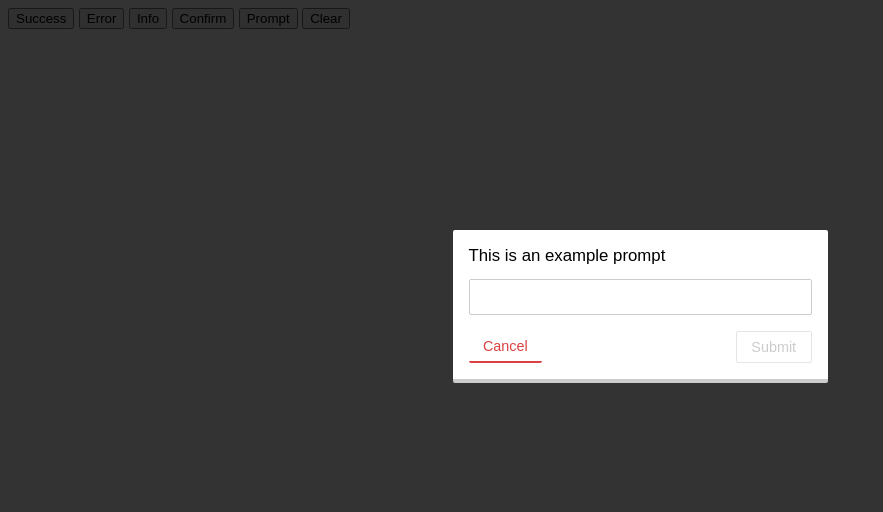
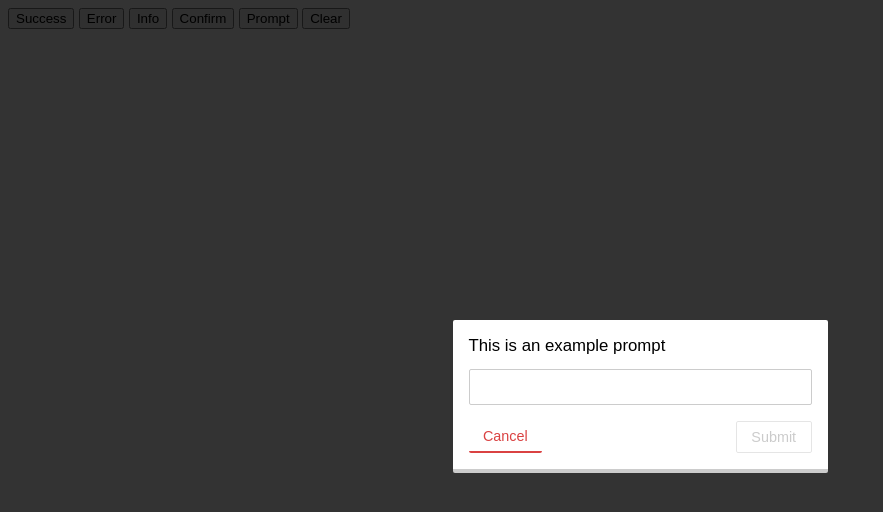
Before and after one commit to robholden/Prompt-Boxes, a website: page index.html in a window 1280 px wide. Both pictures are taken after a click on the button "Prompt". Shown: the whole page, without its empty margins (0-883 px from the left). Drawn offline with Linux system fonts and the light colour scheme.

Commit message:
Added absolute position support

```diff
--- a/index.html
+++ b/index.html
@@ -18,7 +18,7 @@
 
   <script src="prompt-boxes.js"></script>
   <script>
-    var pb = new PromptBoxes();
+    var pb = new PromptBoxes({ max: 5, promptAsAbsolute: true });
 
     document.getElementById('pb-toast-success').onclick = function() {
       pb.success('This is an example success toast');
--- a/package.json
+++ b/package.json
@@ -1,6 +1,6 @@
 {
   "name": "prompt-boxes",
-  "version": "1.1.1",
+  "version": "1.1.2",
   "description": "Plugin for toast messages, prompts and confirmation dialogs.",
   "main": "prompt-boxes.js",
   "repository": {
--- a/prompt-boxes.js
+++ b/prompt-boxes.js
@@ -9,7 +9,8 @@
     }
 
     var defaultOptions = {
-      max: 5
+      max: 5,
+      promptAsAbsolute: false
     }
     this.options = this.extend(options, defaultOptions)
   }
@@ -126,6 +127,8 @@
     },
 
     prompt: function(callback, msg, type, submit, no) {
+      var that = this;
+
       if (!msg) msg = 'Are you sure?';
       if (!type) type = 'text';
       if (!submit) submit = 'Submit';
@@ -133,6 +136,7 @@
 
       this.rmBackDrop();
 
+      var baseClass = that.options.promptAsAbsolute === true ? 'absolute' : '';
       var sc_backdrop = document.createElement('div');
       var sc_confirm = document.createElement('div');
       var sc_confirm_input = document.createElement('input');
@@ -147,15 +151,21 @@
 
       sc_backdrop.id = 'sc-backdrop';
       sc_confirm.id = 'sc-confirm';
+      sc_confirm.className = baseClass;
       sc_confirm_input.id = 'sc-confirm-input';
       sc_confirm_yes.id = 'sc-confirm-yes';
+      sc_confirm_yes.setAttribute('disabled', 'disabled');
       sc_confirm_no.id = 'sc-confirm-no';
 
-      sc_confirm_yes.setAttribute('disabled', 'disabled');
+      if (that.options.promptAsAbsolute === true) {
+        var doc = document.documentElement;
+        var top = (window.pageYOffset || doc.scrollTop)  - (doc.clientTop || 0);
+        sc_confirm.style.top = top + 'px';
+      }
 
       var destroy = function (outcome) {
         sc_backdrop.className = '';
-        sc_confirm.className = 'prompt';
+        sc_confirm.className = baseClass;
 
         callback(outcome || false);
 
@@ -176,6 +186,7 @@
 
         destroy(val);
       }
+
       sc_confirm_input.onkeyup = function(ev) {
         var val = sc_confirm_input.value;
         if (val === '') {
@@ -189,6 +200,7 @@
 
         destroy(val);
       }
+
       sc_confirm_no.onclick = function() { destroy(); }
 
       sc_confirm.appendChild(sc_confirm_msg);
@@ -206,7 +218,7 @@
       setTimeout(function() {
         sc_confirm_input.focus();
         sc_backdrop.className = 'show';
-        sc_confirm.className = 'prompt show';
+        sc_confirm.className = baseClass + ' show';
       }, 50);
     },
 
--- a/style.scss
+++ b/style.scss
@@ -98,7 +98,7 @@ body {
 }
 
 #sc-confirm {
-  display: inline;
+  display: inline-block;
   position: fixed;
   top: 35%;
   left: 0;
@@ -118,6 +118,10 @@ body {
   border-bottom: 4px solid $grey;
 
   z-index: 9999;
+
+  &.absolute {
+    margin-top: 25%;
+  }
 
   p {
     font-size: 1.05em;
```
Also changed, not shown: README.md, style.css.
